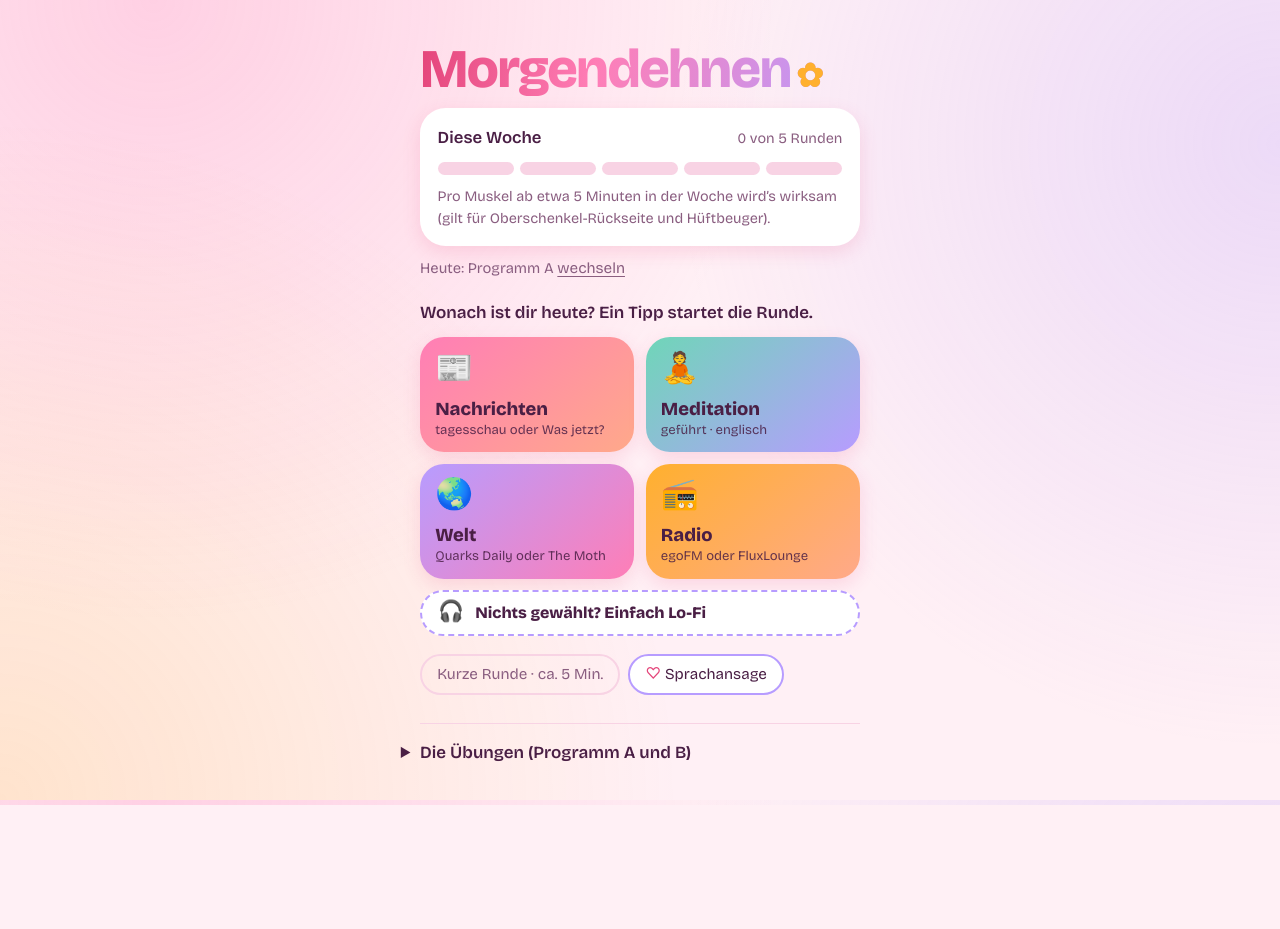
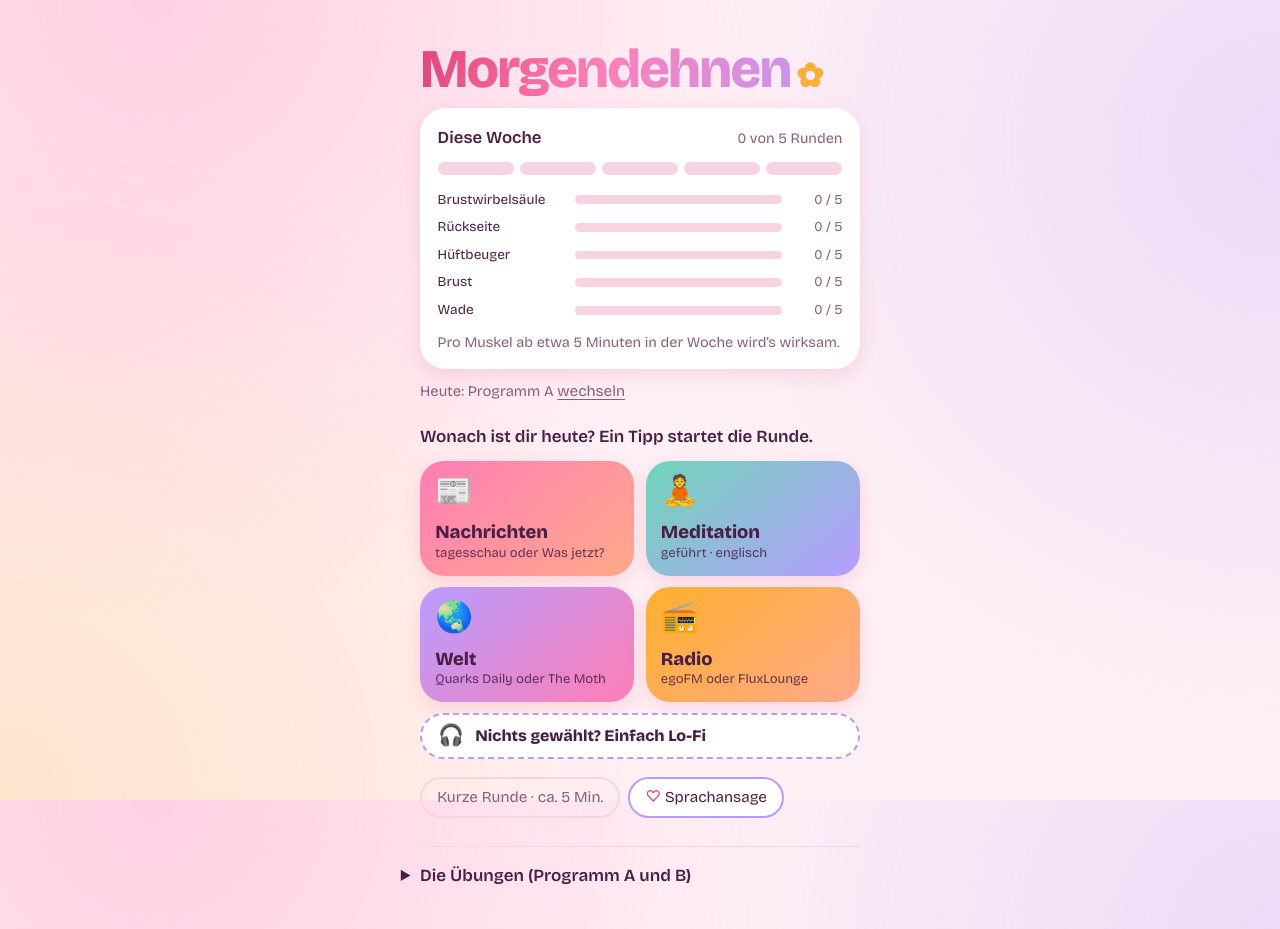
Before and after one commit to LittleBirb/morgendehnen, a website: page index.html in a window 1280 px wide. Before the commit the page ends 805 px from the top, so only its background shows below. Drawn offline with nearby package versions, Linux system fonts and the light colour scheme.

Commit message:
Alle fuenf Dehnungen taeglich, Mini-Balken pro Muskel (5 Min./Woche)
Co-Authored-By: Claude Sonnet 5.5 <noreply@anthropic.com>

```diff
--- a/index.html
+++ b/index.html
@@ -124,6 +124,14 @@ h1::after { content: " ✿"; -webkit-text-fill-color: var(--sun); color: var(--s
 .seg.on:nth-child(4) { background: var(--mint); }
 .seg.on:nth-child(5) { background: var(--lilac); }
 .bar.full .seg.on { box-shadow: 0 0 0 2px var(--surface), 0 0 0 4px var(--sun-soft); }
+.muscles { display: grid; gap: 0.45rem; margin-top: 0.9rem; }
+.mrow { display: grid; grid-template-columns: 8rem 1fr 3.2rem; align-items: center; gap: 0.6rem; font-size: 0.85rem; }
+.mname { color: var(--ink); }
+.mbar { height: 0.55rem; border-radius: 0.4rem; background: var(--line); overflow: hidden; }
+.mbar i { display: block; height: 100%; border-radius: 0.4rem; background: var(--pink); transition: width 0.4s ease; }
+.mrow.ok .mbar i { background: var(--sage); }
+.mval { color: var(--muted); text-align: right; font-variant-numeric: tabular-nums; }
+.mrow.ok .mval { color: var(--sage); font-weight: 600; }
 .week-note { margin: 0.7rem 0 0; font-size: 0.9rem; color: var(--muted); }
 
 .go {
@@ -261,6 +269,7 @@ ol.list li span { color: var(--muted); font-size: 0.95rem; }
   <section class="week" aria-label="Wochenziel">
     <div class="week-head"><strong>Diese Woche</strong><span class="js-weekcount">0 von 5 Runden</span></div>
     <div class="bar js-bar"><div class="seg"></div><div class="seg"></div><div class="seg"></div><div class="seg"></div><div class="seg"></div></div>
+    <div class="muscles js-muscles"></div>
     <p class="week-note js-weeknote"></p>
   </section>
 
@@ -345,6 +354,7 @@ ol.list li span { color: var(--muted); font-size: 0.95rem; }
   <section class="week" aria-label="Wochenziel">
     <div class="week-head"><strong>Diese Woche</strong><span class="js-weekcount">0 von 5 Runden</span></div>
     <div class="bar js-bar"><div class="seg"></div><div class="seg"></div><div class="seg"></div><div class="seg"></div><div class="seg"></div></div>
+    <div class="muscles js-muscles"></div>
     <p class="week-note js-weeknote"></p>
   </section>
   <button class="go primary" id="back">Zurück zum Start</button>
@@ -358,7 +368,7 @@ ol.list li span { color: var(--muted); font-size: 0.95rem; }
   // hold = Sekunden pro Seite; short = Sekunden in der kurzen Runde (null = dort nicht dabei);
   // once = nur eine Runde ohne Seitenwechsel.
   var EXERCISES = {
-    bws: { name: "Brustwirbelsäule", hold: 60, short: null,
+    bws: { name: "Brustwirbelsäule", hold: 45, short: null,
       setup: "Auf die Seite legen, Knie angewinkelt, Arme nach vorn.",
       cue: "Den oberen Arm wie ein Buch nach hinten aufklappen. Die Knie bleiben liegen." },
     hams: { name: "Oberschenkel-Rückseite", hold: 60, short: 30,
@@ -391,8 +401,8 @@ ol.list li span { color: var(--muted); font-size: 0.95rem; }
   };
   // Leicht und liegend starten, Kern, Kräftigen, ruhig enden.
   var PROGRAM = {
-    A: ["bws", "hams", "hip", "soleus", "foot", "abd", "back", "rest"],
-    B: ["chest", "hams", "hip", "soleus", "foot", "bridge", "back", "rest"]
+    A: ["bws", "hams", "hip", "chest", "soleus", "foot", "abd", "back", "rest"],
+    B: ["bws", "hams", "hip", "chest", "soleus", "foot", "bridge", "back", "rest"]
   };
   var SHORT_PROGRAM = ["hams", "hip", "soleus", "foot", "rest"];
   Object.keys(EXERCISES).forEach(function (k) { EXERCISES[k].id = k; });
@@ -505,12 +515,44 @@ ol.list li span { color: var(--muted); font-size: 0.95rem; }
     for (var i = 0; i < 7; i++) { out.push(dateKey(d)); d.setDate(d.getDate() + 1); }
     return out;
   }
+  // Haltezeit pro Dehnung (Sekunden pro Seite) und Tag, für die Mini-Balken
+  var MKEY = "morgendehnen-muscles";
+  var muscles = {}; // "YYYY-MM-DD" -> { id: Sekunden }
+  var MUSCLE_LABEL = { bws: "Brustwirbelsäule", hams: "Rückseite", hip: "Hüftbeuger", chest: "Brust", soleus: "Wade" };
+  try { var rawM = localStorage.getItem(MKEY); if (rawM) muscles = JSON.parse(rawM) || {}; } catch (e) { muscles = {}; }
+  function recordHold(id, sec) {
+    if (!MUSCLE_LABEL[id]) return; // nur Dehnungen zählen
+    var k = dateKey(new Date());
+    muscles[k] = muscles[k] || {};
+    muscles[k][id] = (muscles[k][id] || 0) + sec;
+    var ks = Object.keys(muscles).sort();
+    while (ks.length > 120) { delete muscles[ks.shift()]; }
+    try { localStorage.setItem(MKEY, JSON.stringify(muscles)); } catch (e) {}
+    renderWeek();
+  }
+  function renderMuscles(keys) {
+    document.querySelectorAll(".js-muscles").forEach(function (box) {
+      box.textContent = "";
+      Object.keys(MUSCLE_LABEL).forEach(function (id) {
+        var sec = 0;
+        keys.forEach(function (k) { sec += (muscles[k] && muscles[k][id]) || 0; });
+        var min = sec / 60, ok = min >= 5;
+        var row = document.createElement("div"); row.className = "mrow" + (ok ? " ok" : "");
+        var name = document.createElement("span"); name.className = "mname"; name.textContent = MUSCLE_LABEL[id];
+        var bar = document.createElement("div"); bar.className = "mbar";
+        var fill = document.createElement("i"); fill.style.width = Math.min(100, min / 5 * 100).toFixed(0) + "%";
+        bar.appendChild(fill);
+        var val = document.createElement("span"); val.className = "mval";
+        val.textContent = (ok ? "5+ ✓" : (Math.round(min * 10) / 10).toString().replace(".", ",") + " / 5");
+        row.appendChild(name); row.appendChild(bar); row.appendChild(val); box.appendChild(row);
+      });
+    });
+  }
   function renderWeek() {
     var keys = weekKeys();
-    var count = 0, minutes = 0;
-    keys.forEach(function (k) { if (days[k]) { count++; minutes += days[k]; } });
-    var mins = Math.round(minutes * 10) / 10;
-    var minsTxt = String(mins).replace(".", ",");
+    var count = 0;
+    keys.forEach(function (k) { if (days[k]) { count++; } });
+    renderMuscles(keys);
     document.querySelectorAll(".js-bar").forEach(function (bar) {
       bar.classList.toggle("full", count >= 5);
       bar.querySelectorAll(".seg").forEach(function (seg, i) { seg.classList.toggle("on", i < count); });
@@ -518,11 +560,7 @@ ol.list li span { color: var(--muted); font-size: 0.95rem; }
     document.querySelectorAll(".js-weekcount").forEach(function (el) {
       el.textContent = count > 5 ? "5 von 5 Runden, +" + (count - 5) : count + " von 5 Runden";
     });
-    var note;
-    var who = " (gilt für Oberschenkel-Rückseite und Hüftbeuger)";
-    if (count === 0) note = "Pro Muskel ab etwa 5 Minuten in der Woche wird’s wirksam" + who + ".";
-    else if (count >= 5) note = "Wochenziel erreicht. Alles darüber ist Bonus.";
-    else note = "Pro Muskel diese Woche: " + minsTxt + " Min. Ab etwa 5 Min. wird’s wirksam" + who + ".";
+    var note = count >= 5 ? "Wochenziel erreicht. Alles darüber ist Bonus." : "Pro Muskel ab etwa 5 Minuten in der Woche wird’s wirksam.";
     document.querySelectorAll(".js-weeknote").forEach(function (el) { el.textContent = note; });
   }
   function recordToday(minPerMuscle) {
@@ -912,10 +950,11 @@ ol.list li span { color: var(--muted); font-size: 0.95rem; }
     var out = [], n = 0;
     (short ? SHORT_PROGRAM : PROGRAM[program]).forEach(function (id, ei) {
       var ex = EXERCISES[id], hold = short ? ex.short : ex.hold;
-      (ex.once ? [""] : SIDES).forEach(function (side, si) {
+      var sides = ex.once ? [""] : SIDES;
+      sides.forEach(function (side, si) {
         n++;
         out.push({ type: "prep", dur: ei === 0 && si === 0 ? 10 : si === 0 ? 8 : 4, ex: ex, side: side, n: n, first: si === 0, isStart: ei === 0 && si === 0 });
-        out.push({ type: "hold", dur: hold, ex: ex, side: side, n: n });
+        out.push({ type: "hold", dur: hold, ex: ex, side: side, n: n, last: si === sides.length - 1 });
       });
     });
     return out;
@@ -1025,6 +1064,7 @@ ol.list li span { color: var(--muted); font-size: 0.95rem; }
       setSun(0.08 * Math.min(1, e / s.dur));
     }
     if (rem <= 0 && pausedAt === null) {
+      if (s.type === "hold" && s.last) recordHold(s.ex.id, s.dur); // zählt nur, wenn die Zeit wirklich abgelaufen ist
       if (idx + 1 < steps.length) startStep(idx + 1);
       else { finish(); return; }
     }
```
Also changed, not shown: PLAN.md (+14 -3 lines).
